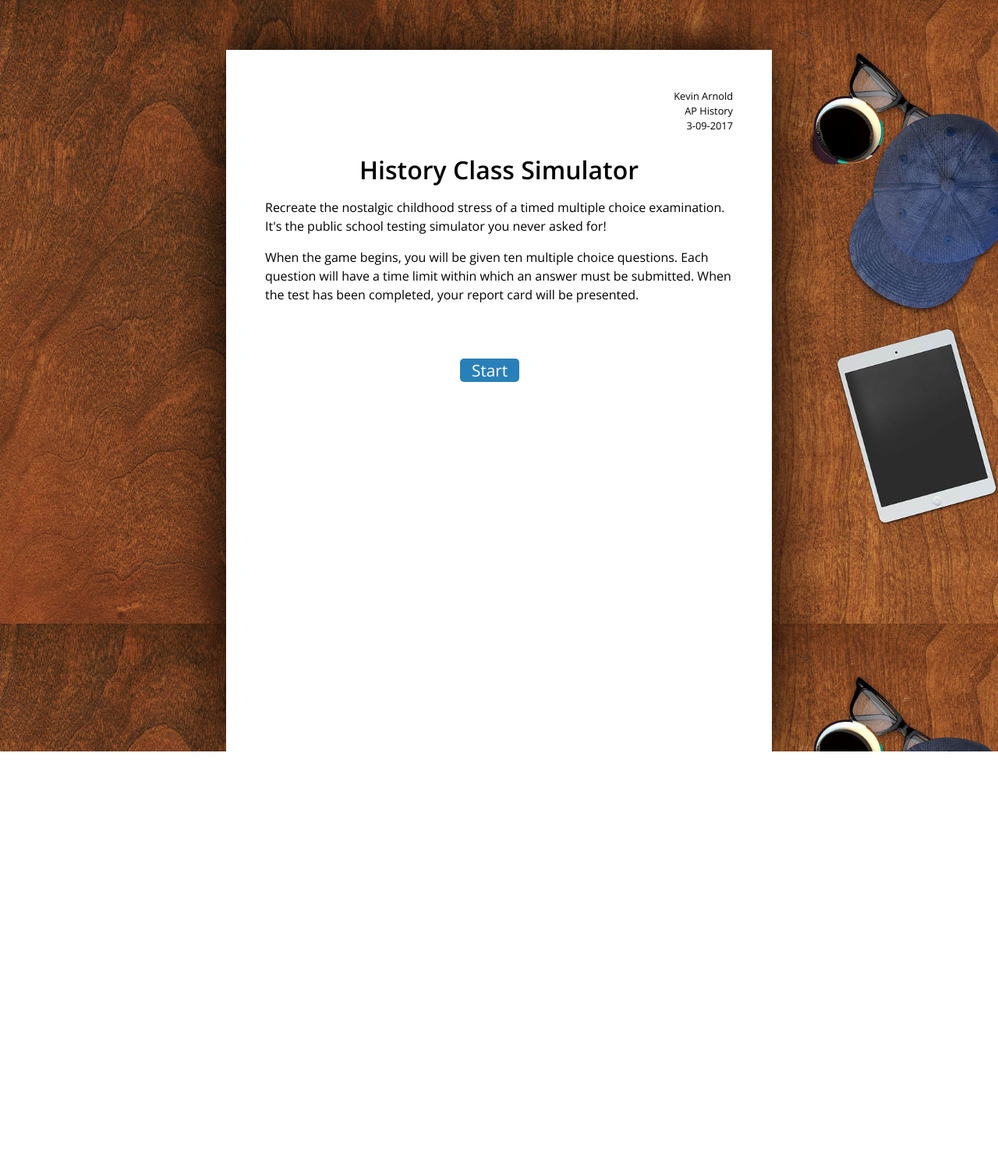
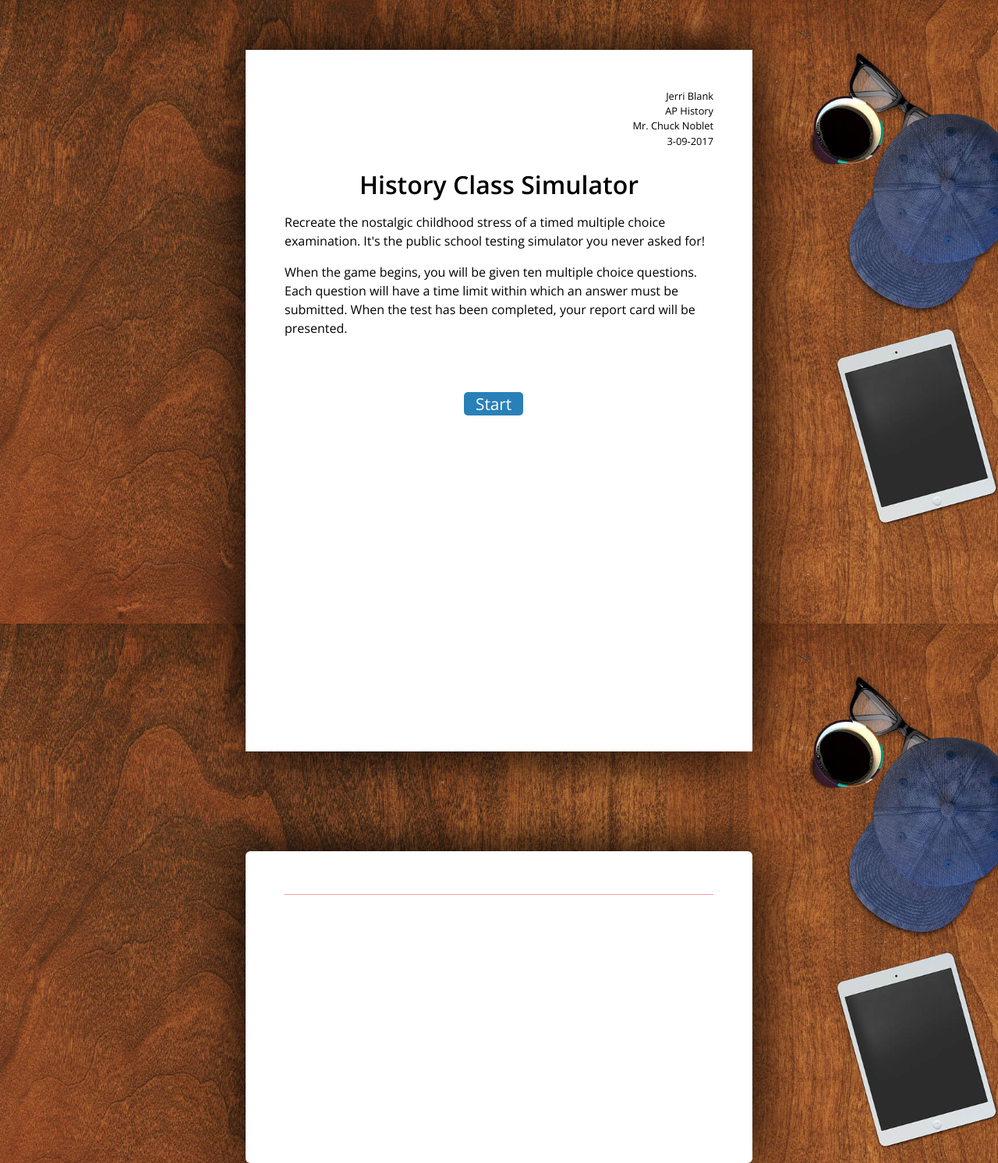
Before and after one commit to Alek-S/TriviaGame, a PHP site: page / in a window 1280 px wide. Shown: the whole page at 78% size. Before the commit the page ends 964 px from the top, so only its background shows below. Run offline with PHP 8.4, Linux system fonts and the light colour scheme; some libraries are stand-ins or nearby versions.

Commit message:
Use callback for getQuestion, populates card with question

```diff
--- a/assets/css/style.css
+++ b/assets/css/style.css
@@ -14,7 +14,14 @@
 p{
 	line-height: 150%;
 }
-
+h2{
+	font-family: 'Open Sans', sans-serif;
+	font-weight: 600;
+	font-size: 1.2em;
+	margin-bottom: 15px;
+	padding-bottom: 5px;
+	border-bottom: solid 1px #ff9999;
+}
 
 .paperIntro{
 	text-align: right;
@@ -32,7 +39,7 @@
 	box-shadow: 0px 0px 70px 3px rgba(0,0,0,1);
 
 	/*position and size*/
-	width: 600px;
+	width: 550px;
 	height: 800px;
 	margin-top: 5%;
 	margin-left: auto;
@@ -60,7 +67,7 @@
 
 	/*position and size*/
 	margin-top: 70px;
-	margin-left: 250px;
+	margin-left: 230px;
 	padding-left: 15px;
 	padding-right: 15px;
 }
@@ -93,5 +100,30 @@
 }
 
 #card{
-	display: none;
+	/*font*/
+	font-family: 'Open Sans', sans-serif;
+
+	/*style*/
+	background-color: #fff;
+	box-shadow: 0px 0px 70px 3px rgba(0,0,0,1);
+	border-radius: 6px;
+
+	/*position and size*/
+	width: 550px;
+	height: 300px;
+	margin-top: 10%;
+	margin-left: auto;
+	margin-right: auto;
+	padding: 50px;
 }
+#question{
+	margin-bottom: 20px;
+}
+.choice{
+	background-color: #f2f2f2;
+	margin-bottom: 5px;
+	padding-left: 10px;
+}
+.choice:hover{
+	background-color: #cceeff;
+}
--- a/index.html
+++ b/index.html
@@ -19,8 +19,9 @@
 
 	<div id='intro'>
 		<div class='paperIntro'>
-		<p>Kevin Arnold</p>
+		<p>Jerri Blank</p>
 		<p>AP History</p>
+		<p>Mr. Chuck Noblet</p>
 		<p>3-09-2017</p>
 		</div>
 		<h1>History Class Simulator</h1>
@@ -35,12 +36,13 @@
 	</div>
 
 	<div id="card">
+		<h2></h2>
 		<p id="question"></p>
 		<div id="options">
-			<p class="choice" id="a"></p>
-			<p class="choice" id="b"></p>
-			<p class="choice" id="c"></p>
-			<p class="choice" id="d"></p>
+			<p class="choice" id="0"></p>
+			<p class="choice" id="1"></p>
+			<p class="choice" id="2"></p>
+			<p class="choice" id="3"></p>
 		</div>
 	</div>
 
```
Also changed, not shown: assets/javascript/app.js (+54 -23 lines).
